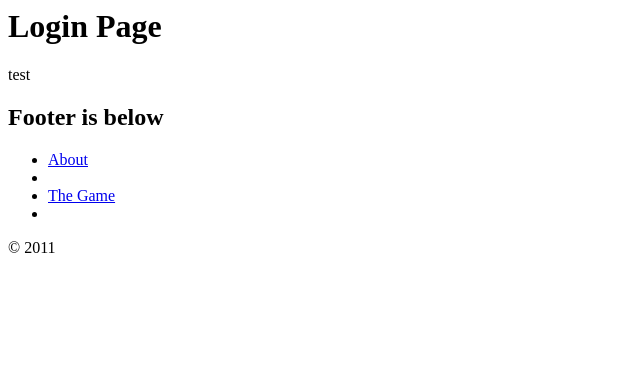
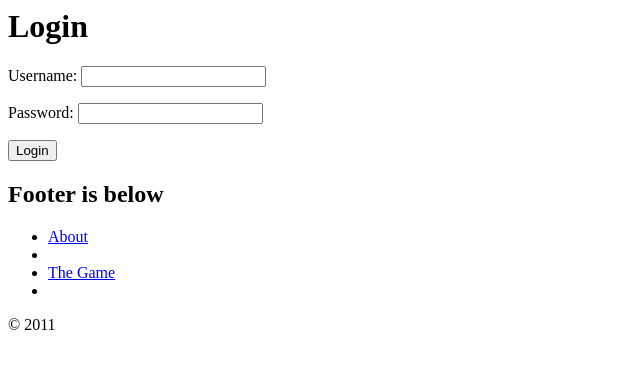
Before and after one commit to awlee/wdd-app, a Python web app: template wdd-app/templates/login.html in a window 1280 px wide. Shown: the top 369 px of the page, without its empty margins (0-640 px from the left). Run offline with Jinja, Linux system fonts and the light colour scheme; the template is opened without the code that fills it, so the values that code supplies are empty.

Commit message:
added login page

```diff
--- a/wdd-app/templates/login.html
+++ b/wdd-app/templates/login.html
@@ -6,10 +6,24 @@
    </head>
   <body>
 
-    <h1>Login Page</h1>
-    <p>test</p>
+    <h1>Login</h1>
+    	<form action="login" method="get">
+		<p>
+			<label>Username:</label>
+			<input type="text" name="username">
+		</p>
+		<p>
+			<label>Password:</label>
+			<input type="password" name="password">
+		</p>
+		<p>
+			<input type="submit" value="Login">
+		</p>
+	</form>
+	<div class="clearbar"></div>
 
-    <h2>Footer is below</h2>
+
+	<h2>Footer is below</h2>
     {% include "footer.html" %}
 
 
```
